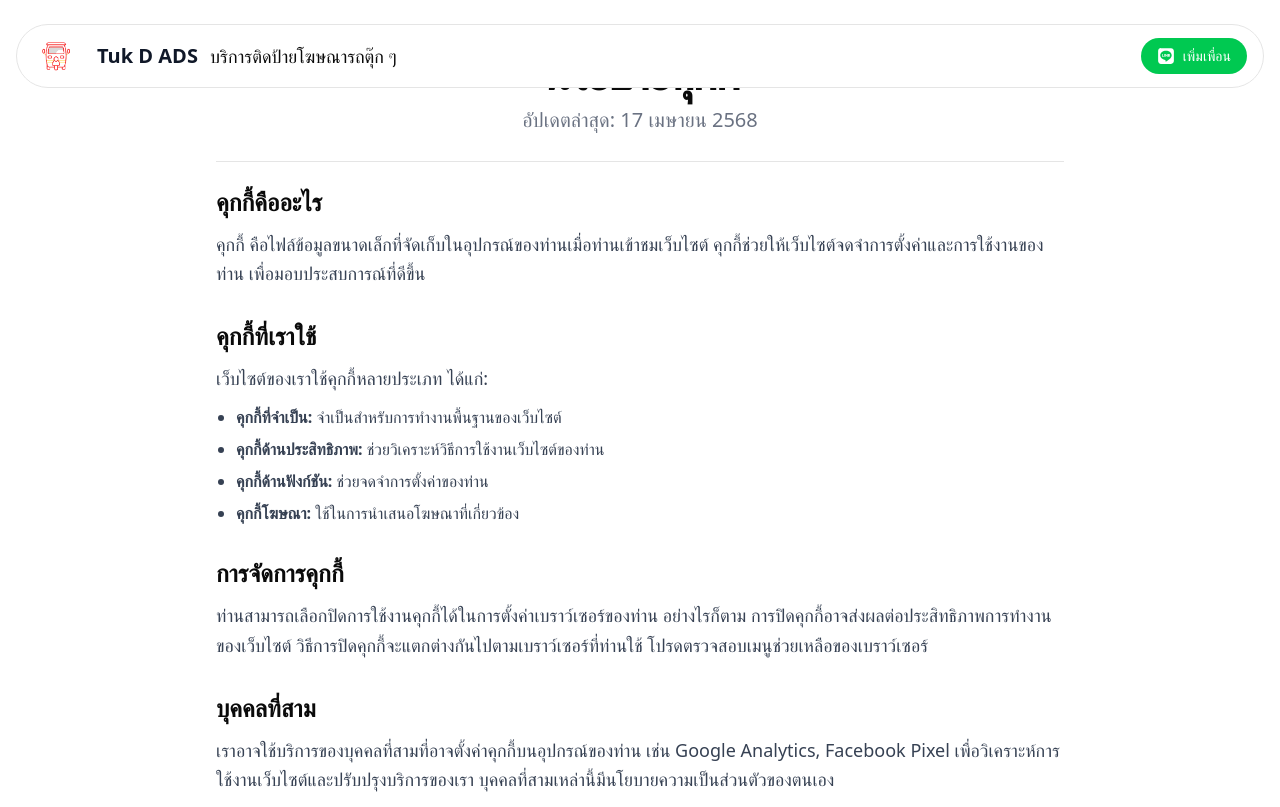
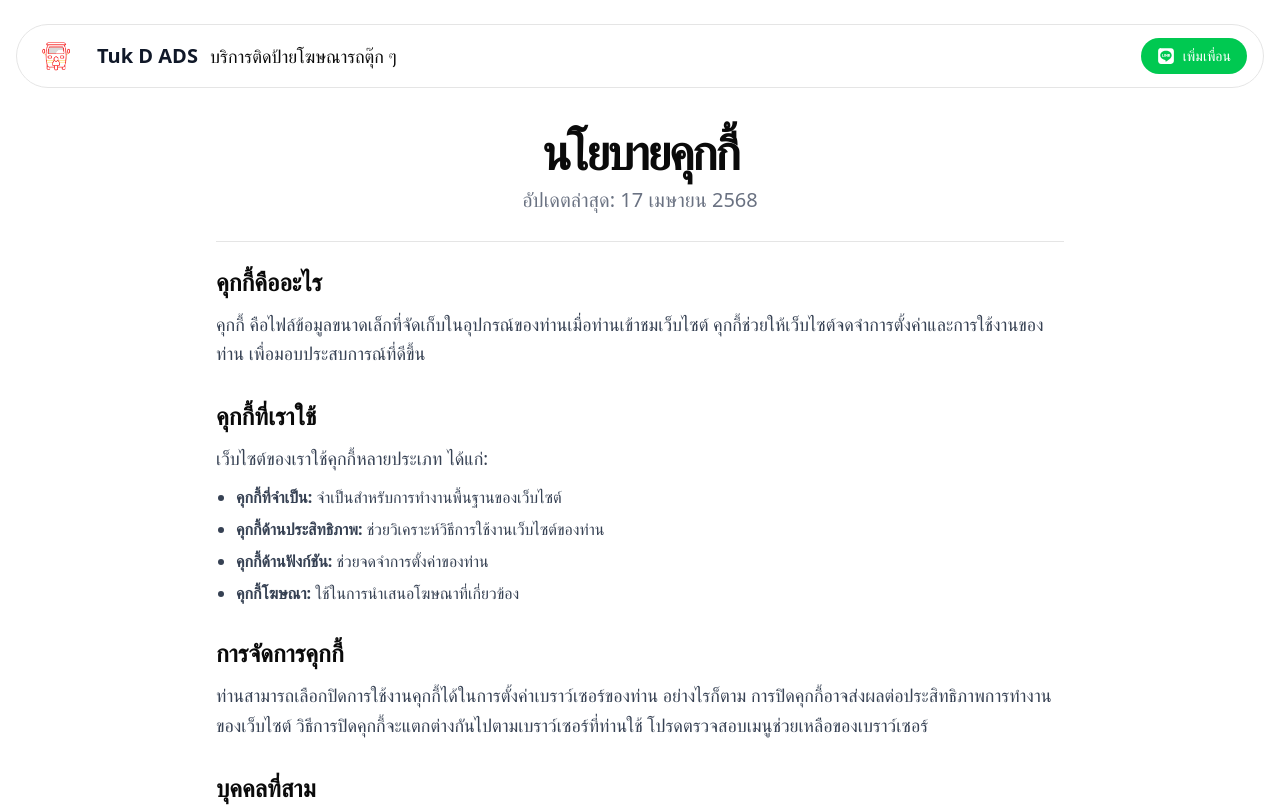
Before and after one commit to boomNDS/tuk-d-ads, a Next.js app: page /cookies in a window 1280 px wide. Shown: the top 807 px of the page. Built offline with nearby package versions, Linux system fonts and the light colour scheme; what tailwindcss-animated would draw is missing.

Commit message:
style: add margin top on privacy terms and cookies page

```diff
--- a/app/cookies/page.tsx
+++ b/app/cookies/page.tsx
@@ -10,7 +10,7 @@ export const metadata: Metadata = {
 
 export default function CookiesPage() {
 	return (
-		<div className="container max-w-4xl mx-auto py-12 px-4 md:px-6 animate-fade-in">
+		<div className="container max-w-4xl mx-auto py-12 px-4 md:px-6 animate-fade-in mt-[80px]">
 			<div className="space-y-6">
 				<div className="space-y-2 text-center animate-fade-down animate-once">
 					<h1 className="text-3xl font-bold tracking-tighter sm:text-4xl md:text-5xl">
--- a/app/privacy/page.tsx
+++ b/app/privacy/page.tsx
@@ -9,7 +9,7 @@ export const metadata = {
 
 export default function PrivacyPage() {
 	return (
-		<div className="container max-w-4xl mx-auto py-12 px-4 md:px-6 animate-fade-in">
+		<div className="container max-w-4xl mx-auto py-12 px-4 md:px-6 animate-fade-in mt-[80px]">
 			<div className="space-y-6">
 				<div className="space-y-2 text-center animate-fade-down animate-once">
 					<h1 className="text-3xl font-bold tracking-tighter sm:text-4xl md:text-5xl">
--- a/app/terms/page.tsx
+++ b/app/terms/page.tsx
@@ -9,7 +9,7 @@ export const metadata = {
 
 export default function TermsPage() {
 	return (
-		<div className="container max-w-4xl mx-auto py-12 px-4 md:px-6 animate-fade-in">
+		<div className="container max-w-4xl mx-auto py-12 px-4 md:px-6 animate-fade-in mt-[80px]">
 			<div className="space-y-6">
 				<div className="space-y-2 text-center animate-fade-down animate-once">
 					<h1 className="text-3xl font-bold tracking-tighter sm:text-4xl md:text-5xl">
```
